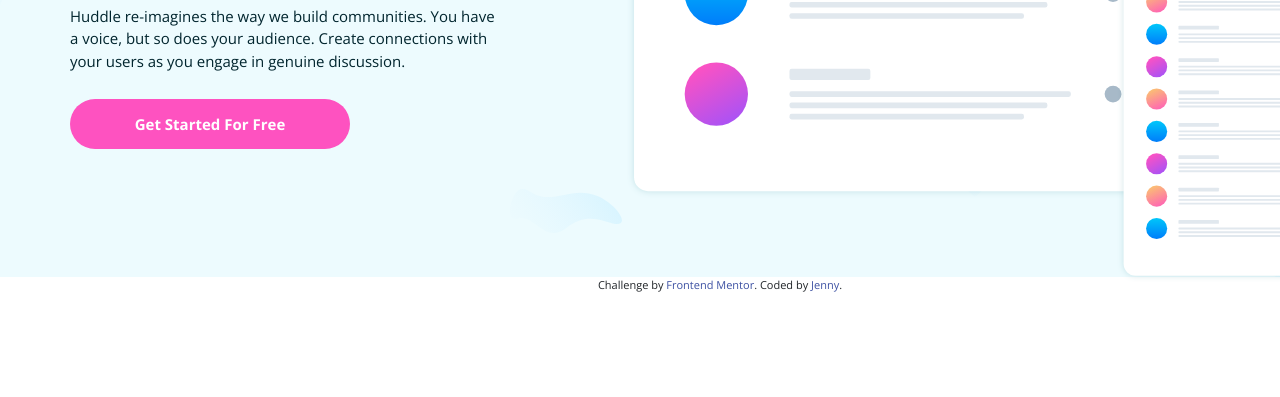
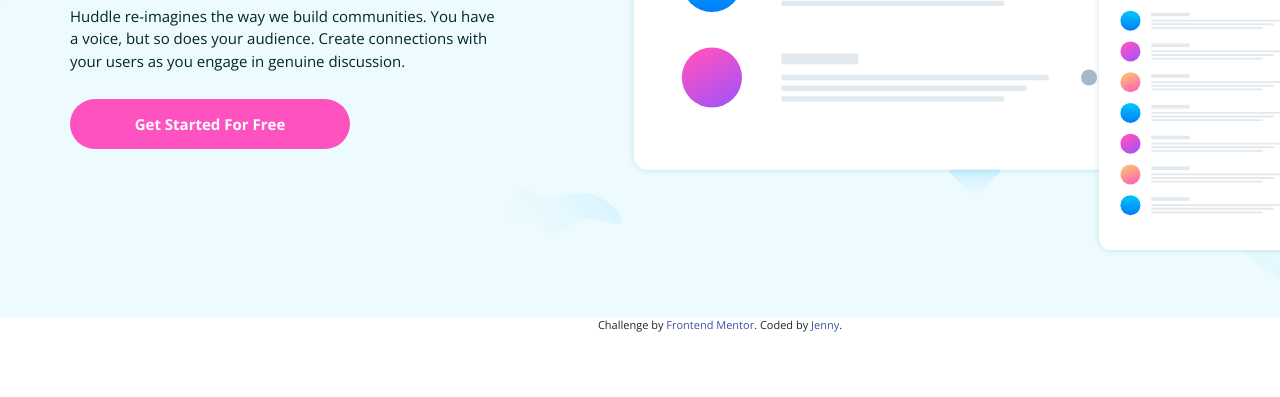
Before and after one commit to may881991/huddle, a plain HTML site: page index.html in a window 1280 px wide. Shown: the part 403-800 px from the top of the page. Drawn offline with nearby package versions, Linux system fonts and the light colour scheme.

Commit message:
fixed img from slider

```diff
--- a/index.html
+++ b/index.html
@@ -37,7 +37,7 @@
                   Create connections with your users as you engage in genuine discussion.</p>
               <button class="btn btn_start ">Get Started For Free</button>
             </div>
-            <div class="col-7"><img src="images/illustration-mockups.svg" alt="mockup" class="img-fluid"></div>
+            <div class="col-7"><img src="images/illustration-mockups.svg" alt="mockup" class="img-fluid mockup_img"></div>
         </div>
       </main>
     </div>
--- a/style.css
+++ b/style.css
@@ -8,15 +8,13 @@ h1,h2,h3,h4,h5,h6{
 }
 #top_main{
     background: url(images/bg-hero-desktop.svg) no-repeat #edfbfe;
+    height: 720px;
 }
 #top_main .container{
     max-width: 1300px;
 }
 .huddle_header{
     padding: 60px 0;
-}
-.container{
-    height: 680px;
 }
 .btn_try,.left_text p, .left_text h3{
     color: #00252e;
@@ -31,6 +29,9 @@ h1,h2,h3,h4,h5,h6{
     font-weight: bold;
     box-shadow: 0 0px 5px 0px #d4d3d36b;
     border: 1px solid #ececec;
+}
+.mockup_img{
+    width: 95%;
 }
 .left_text{
     padding: 8% 0 0;
```
